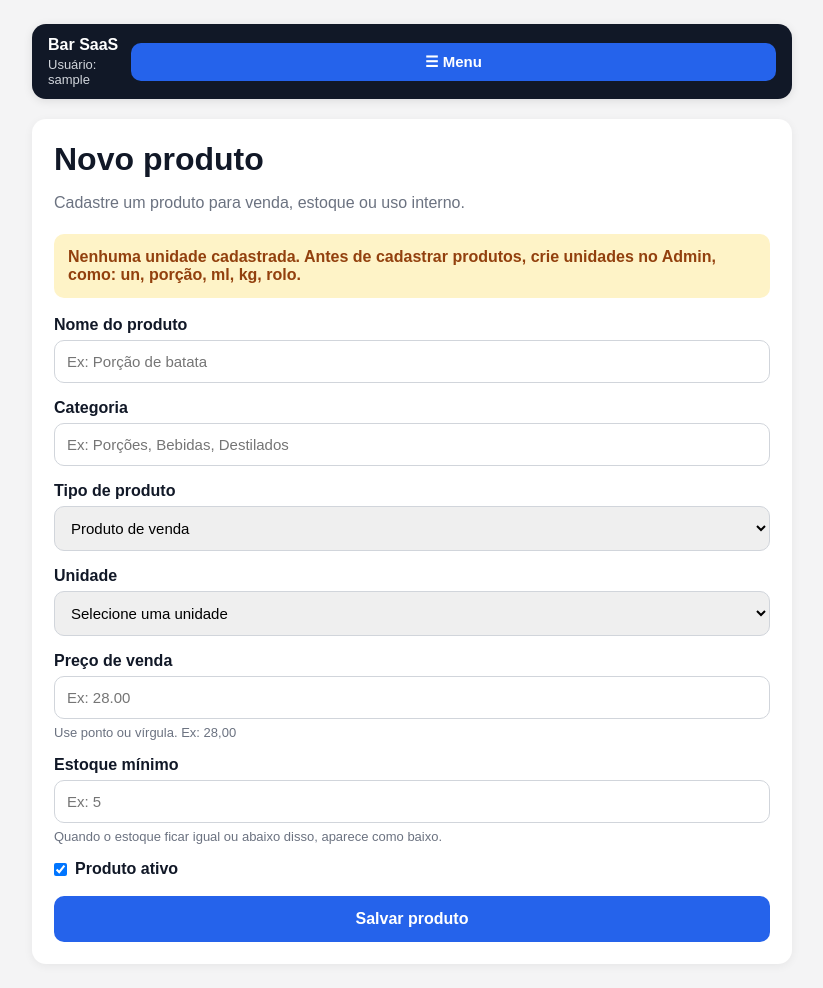
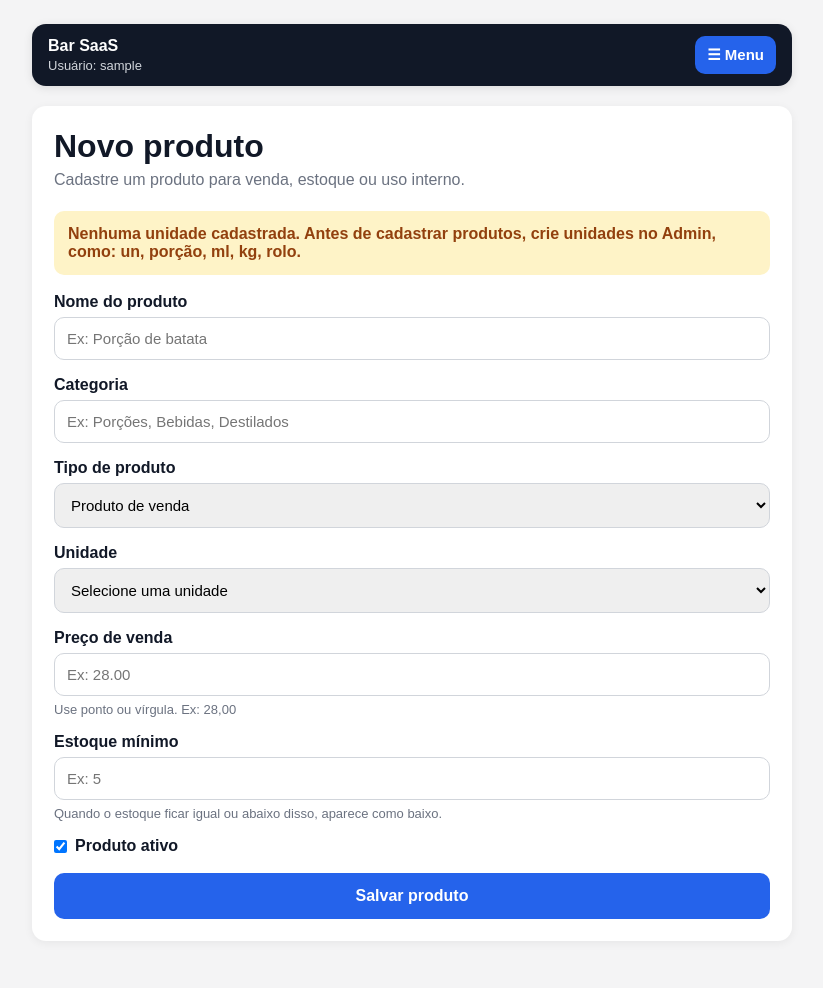
Before and after one commit to pzasz-qww/saas, a Django app: page /produtos/novo/ in a window 1280 px wide. Shown: the whole page, without its empty margins (228-1051 px from the left). After the commit the page ends 919 px from the top, so only its background shows below. Run offline with Django 5.2, Linux system fonts and the light colour scheme; the visitor is signed in with stand-in values (Sample User, id 1); data that the repository does not hold is empty.

Commit message:
refactor: organiza formulario de produto

```diff
--- /dev/null
+++ b/static/css/product_form.css
@@ -0,0 +1,85 @@
+.page-shell {
+    max-width: 760px;
+}
+
+.product-form-card {
+    background: white;
+    border-radius: 14px;
+    padding: 22px;
+    box-shadow: 0 2px 10px rgba(0,0,0,0.06);
+}
+
+.product-form-card h1 {
+    margin-top: 0;
+    margin-bottom: 6px;
+}
+
+.product-form-card .subtitle {
+    color: #6b7280;
+    margin-bottom: 22px;
+}
+
+.product-form-card label {
+    display: block;
+    font-weight: bold;
+    margin-bottom: 6px;
+}
+
+.product-form-card input,
+.product-form-card select {
+    width: 100%;
+    box-sizing: border-box;
+    padding: 12px;
+    border: 1px solid #d1d5db;
+    border-radius: 10px;
+    font-size: 15px;
+    margin-bottom: 16px;
+}
+
+.checkbox-row {
+    display: flex;
+    align-items: center;
+    gap: 8px;
+    margin-bottom: 18px;
+}
+
+.product-form-card .checkbox-row input {
+    width: auto;
+    margin: 0;
+}
+
+.product-form-card .checkbox-row label {
+    margin-bottom: 0;
+}
+
+.help {
+    color: #6b7280;
+    font-size: 13px;
+    margin-top: -10px;
+    margin-bottom: 16px;
+}
+
+.product-form-card button {
+    width: 100%;
+    border: none;
+    background: #2563eb;
+    color: white;
+    border-radius: 10px;
+    padding: 14px;
+    font-size: 16px;
+    font-weight: bold;
+    cursor: pointer;
+}
+
+.product-form-card button:hover {
+    background: #1d4ed8;
+}
+
+.warning-box {
+    background: #fef3c7;
+    color: #92400e;
+    padding: 14px;
+    border-radius: 10px;
+    margin-bottom: 18px;
+    font-weight: bold;
+}
--- a/templates/products/product_form.html
+++ b/templates/products/product_form.html
@@ -1,137 +1,13 @@
-<!DOCTYPE html>
-<html lang="pt-br">
-<head>
-    <meta charset="UTF-8">
-    <title>Novo produto</title>
+{% extends "base.html" %}
+{% load static %}
 
-    <style>
-        body {
-            font-family: Arial, sans-serif;
-            background: #f4f4f5;
-            margin: 0;
-            padding: 24px;
-            color: #111827;
-        }
+{% block title %}Novo produto{% endblock %}
 
-        .container {
-            max-width: 760px;
-            margin: 0 auto;
-        }
+{% block extra_css %}
+    <link rel="stylesheet" href="{% static 'css/product_form.css' %}">
+{% endblock %}
 
-        .top-links {
-            margin-bottom: 20px;
-        }
-
-        .top-links a {
-            color: #2563eb;
-            font-weight: bold;
-            margin-right: 14px;
-            text-decoration: none;
-        }
-
-        .card {
-            background: white;
-            border-radius: 14px;
-            padding: 22px;
-            box-shadow: 0 2px 10px rgba(0,0,0,0.06);
-        }
-
-        h1 {
-            margin-top: 0;
-            margin-bottom: 6px;
-        }
-
-        .subtitle {
-            color: #6b7280;
-            margin-bottom: 22px;
-        }
-
-        label {
-            display: block;
-            font-weight: bold;
-            margin-bottom: 6px;
-        }
-
-        input,
-        select {
-            width: 100%;
-            box-sizing: border-box;
-            padding: 12px;
-            border: 1px solid #d1d5db;
-            border-radius: 10px;
-            font-size: 15px;
-            margin-bottom: 16px;
-        }
-
-        .checkbox-row {
-            display: flex;
-            align-items: center;
-            gap: 8px;
-            margin-bottom: 18px;
-        }
-
-        .checkbox-row input {
-            width: auto;
-            margin: 0;
-        }
-
-        .help {
-            color: #6b7280;
-            font-size: 13px;
-            margin-top: -10px;
-            margin-bottom: 16px;
-        }
-
-        button {
-            width: 100%;
-            border: none;
-            background: #2563eb;
-            color: white;
-            border-radius: 10px;
-            padding: 14px;
-            font-size: 16px;
-            font-weight: bold;
-            cursor: pointer;
-        }
-
-        button:hover {
-            background: #1d4ed8;
-        }
-
-        .messages {
-            margin-bottom: 18px;
-        }
-
-        .message {
-            background: white;
-            border-left: 5px solid #2563eb;
-            padding: 12px 16px;
-            border-radius: 8px;
-            margin-bottom: 8px;
-            font-weight: bold;
-        }
-
-        .warning-box {
-            background: #fef3c7;
-            color: #92400e;
-            padding: 14px;
-            border-radius: 10px;
-            margin-bottom: 18px;
-            font-weight: bold;
-        }
-
-        @media (max-width: 700px) {
-            body {
-                padding: 14px;
-            }
-        }
-    </style>
-</head>
-
-<body>
-    <div class="container">
-       {% include "includes/main_menu.html" %}
-
+{% block content %}
     {% if messages %}
         <div class="messages">
             {% for message in messages %}
@@ -140,7 +16,7 @@
         </div>
     {% endif %}
 
-        <div class="card">
+    <div class="product-form-card">
         <h1>Novo produto</h1>
         <p class="subtitle">
             Cadastre um produto para venda, estoque ou uso interno.
@@ -186,7 +62,7 @@
 
             <div class="checkbox-row">
                 <input type="checkbox" name="active" id="active" checked>
-                    <label for="active" style="margin-bottom:0;">Produto ativo</label>
+                <label for="active">Produto ativo</label>
             </div>
 
             <button type="submit" {% if not units %}disabled{% endif %}>
@@ -194,6 +70,4 @@
             </button>
         </form>
     </div>
-    </div>
-</body>
-</html>
+{% endblock %}
```
Lines whose indentation alone changed are shown as unchanged.
